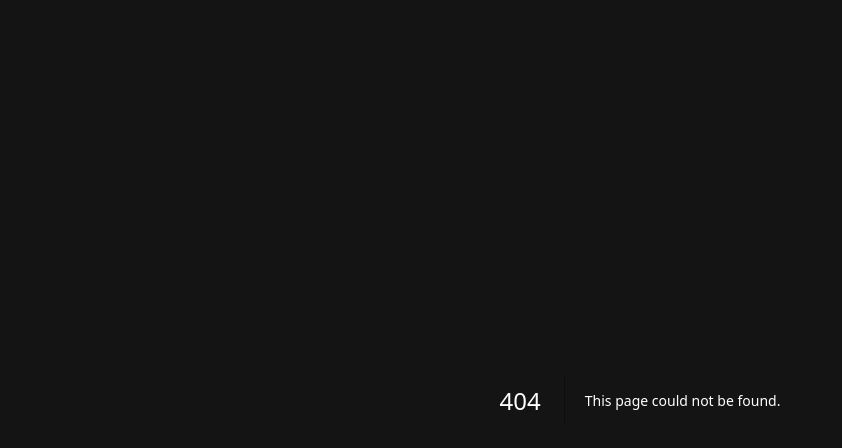
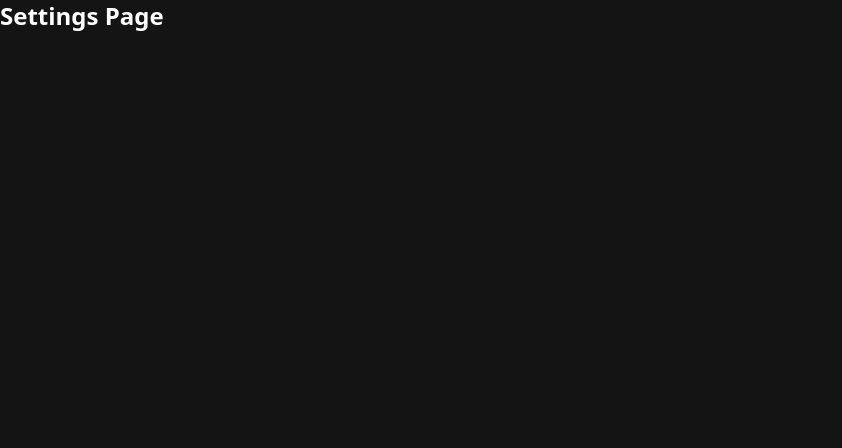
Before and after one commit to Marvinx9/codeflix-client, a Next.js app: page /settings in a window 1280 px wide. Before the commit this address had no page. Shown: the top 448 px of the page, without its empty margins (0-842 px from the left). Built offline with nearby package versions, Linux system fonts and the light colour scheme.

Commit message:
feat: create page conceito

```diff
--- a/src/app/page.tsx
+++ b/src/app/page.tsx
@@ -1,7 +1,7 @@
 import { Inter } from 'next/font/google';
-import Header from '../components/Header';
-import { Banner } from '../components/Banner';
-import { MovieRow } from '../components/MovieRow';
+import Header from './components/Header';
+import { Banner } from './components/Banner';
+import { MovieRow } from './components/MovieRow';
 
 const inter = Inter({ subsets: ['latin'] })
 
--- /dev/null
+++ b/src/app/settings/page.tsx
@@ -0,0 +1,11 @@
+import React from 'react'
+
+function Settings() {
+    return (
+        <div>
+            <h1 className='text-2xl font-bold'>Settings Page</h1>
+        </div>
+    );
+}
+
+export default Settings;
--- /dev/null
+++ b/src/app/settings/user/page.tsx
@@ -0,0 +1,11 @@
+import React from 'react'
+
+function User() {
+    return (
+        <div>
+            <h1 className='text-2xl font-bold'>User Page</h1>
+        </div>
+    );
+}
+
+export default User;
```
Also changed, not shown: src/app/components/Banner.tsx (renamed from src/components/Banner.tsx), src/app/components/Header.tsx (renamed from src/components/Header.tsx), src/app/components/Logo.tsx (renamed from src/components/Logo.tsx), src/app/components/MovieRow.tsx (renamed from src/components/MovieRow.tsx), src/app/components/NavLinks.tsx (renamed from src/components/NavLinks.tsx), src/app/components/UserProfile.tsx (renamed from src/components/UserProfile.tsx), src/app/hooks/useScroll.tsx (renamed from src/hooks/useScroll.tsx), 1 other file (tests, documents, lock files or other folders).
